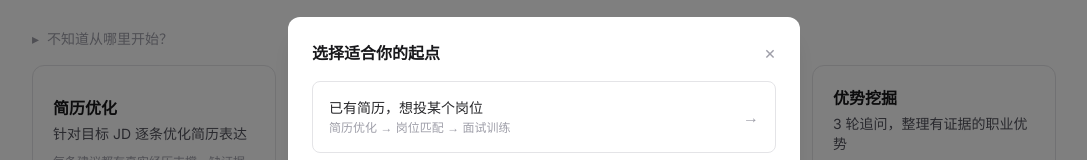
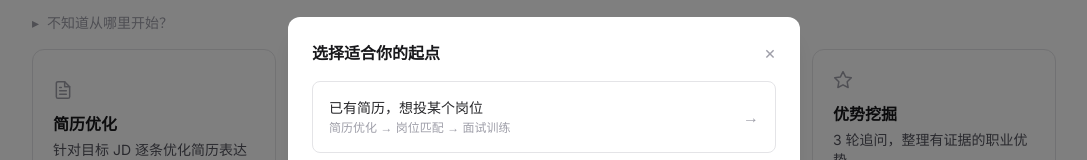
Before and after one commit to grinxx/offerhelper-web, a Next.js app: page / in a window 1280 px wide. Shown: the part 202-362 px from the top of the page, without its empty margins (96-1183 px from the left). Built offline with nearby package versions, Linux system fonts and the light colour scheme; no server answers.

Commit message:
feat: add back button to feature pages, add icons to feature cards

```diff
--- a/app/analyze/page.tsx
+++ b/app/analyze/page.tsx
@@ -3,6 +3,7 @@ import { useState, useCallback, useEffect, Suspense } from 'react'
 import { useRouter, useSearchParams } from 'next/navigation'
 import Link from 'next/link'
 import Logo from '@/components/Logo'
+import BackButton from '@/components/BackButton'
 import type { User } from '@supabase/supabase-js'
 import { createClient } from '@/lib/supabase/client'
 import ResumeUploader from '@/components/ResumeUploader'
@@ -158,7 +159,10 @@ function AnalyzePageInner() {
   return (
     <main className="w-full px-4 sm:px-8 md:px-12 lg:px-20 xl:px-32 py-10 max-w-7xl mx-auto">
       <header className="flex items-start justify-between mb-8 gap-4">
-        <Logo />
+        <div className="flex items-center gap-4">
+          <Logo />
+          <BackButton href="/" label="返回首页" />
+        </div>
         {user ? (
           <div className="flex flex-wrap items-center justify-end gap-x-3 gap-y-1 text-xs sm:text-sm text-zinc-500 dark:text-zinc-400">
             <Link href="/" className="hover:text-zinc-900 dark:hover:text-zinc-100">首页</Link>
--- a/app/interview/page.tsx
+++ b/app/interview/page.tsx
@@ -4,6 +4,7 @@ import { useState, useEffect, Suspense } from 'react'
 import { useSearchParams } from 'next/navigation'
 import Link from 'next/link'
 import Logo from '@/components/Logo'
+import BackButton from '@/components/BackButton'
 import type { User } from '@supabase/supabase-js'
 import { createClient } from '@/lib/supabase/client'
 import InterviewProgress from '@/components/InterviewProgress'
@@ -302,7 +303,10 @@ function InterviewPageInner() {
   return (
     <main className="w-full px-4 sm:px-8 md:px-12 lg:px-20 xl:px-32 py-10 max-w-7xl mx-auto">
       <header className="flex items-center justify-between mb-8">
-        <Logo />
+        <div className="flex items-center gap-4">
+          <Logo />
+          <BackButton href="/" label="返回首页" />
+        </div>
         <div className="flex items-center gap-3 text-sm text-zinc-500 dark:text-zinc-400">
           <Link href="/" className="hover:text-zinc-900 dark:hover:text-zinc-100 transition-colors">首页</Link>
           <span>|</span>
--- a/app/match/page.tsx
+++ b/app/match/page.tsx
@@ -4,6 +4,7 @@ import { useState, useEffect, Suspense } from 'react'
 import { useSearchParams } from 'next/navigation'
 import Link from 'next/link'
 import Logo from '@/components/Logo'
+import BackButton from '@/components/BackButton'
 import type { User } from '@supabase/supabase-js'
 import { createClient } from '@/lib/supabase/client'
 import ResumeUploader from '@/components/ResumeUploader'
@@ -217,7 +218,10 @@ function MatchPageInner() {
   return (
     <main className="w-full px-4 sm:px-8 md:px-12 lg:px-20 xl:px-32 py-10 max-w-7xl mx-auto">
       <header className="flex items-center justify-between mb-8">
-        <Logo />
+        <div className="flex items-center gap-4">
+          <Logo />
+          <BackButton href="/" label="返回首页" />
+        </div>
         <div className="flex items-center gap-3 text-sm text-zinc-500 dark:text-zinc-400">
           <Link href="/" className="hover:text-zinc-900 dark:hover:text-zinc-100 transition-colors">首页</Link>
           <span>|</span>
--- a/app/page.tsx
+++ b/app/page.tsx
@@ -15,6 +15,11 @@ const FEATURES = [
     detail: '每条建议都有真实经历支撑，缺证据的内容单独标注',
     href: '/analyze',
     requireLogin: false,
+    icon: (
+      <svg width="20" height="20" viewBox="0 0 24 24" fill="none" stroke="currentColor" strokeWidth="1.8" strokeLinecap="round" strokeLinejoin="round">
+        <path d="M14 2H6a2 2 0 0 0-2 2v16a2 2 0 0 0 2 2h12a2 2 0 0 0 2-2V8z"/><polyline points="14 2 14 8 20 8"/><line x1="16" y1="13" x2="8" y2="13"/><line x1="16" y1="17" x2="8" y2="17"/><polyline points="10 9 9 9 8 9"/>
+      </svg>
+    ),
   },
   {
     title: '岗位匹配',
@@ -22,6 +27,11 @@ const FEATURES = [
     detail: '评分 + 优劣势分析 + 投递建议，最多 5 个岗位',
     href: '/match',
     requireLogin: false,
+    icon: (
+      <svg width="20" height="20" viewBox="0 0 24 24" fill="none" stroke="currentColor" strokeWidth="1.8" strokeLinecap="round" strokeLinejoin="round">
+        <circle cx="11" cy="11" r="8"/><line x1="21" y1="21" x2="16.65" y2="16.65"/><line x1="11" y1="8" x2="11" y2="14"/><line x1="8" y1="11" x2="14" y2="11"/>
+      </svg>
+    ),
   },
   {
     title: '面试训练',
@@ -29,6 +39,11 @@ const FEATURES = [
     detail: '结构、证据、岗位关联三维实时评分，附参考答案',
     href: '/interview',
     requireLogin: true,
+    icon: (
+      <svg width="20" height="20" viewBox="0 0 24 24" fill="none" stroke="currentColor" strokeWidth="1.8" strokeLinecap="round" strokeLinejoin="round">
+        <path d="M21 15a2 2 0 0 1-2 2H7l-4 4V5a2 2 0 0 1 2-2h14a2 2 0 0 1 2 2z"/>
+      </svg>
+    ),
   },
   {
     title: '优势挖掘',
@@ -36,6 +51,11 @@ const FEATURES = [
     detail: '从真实经历中提炼能力标签，可结合目标 JD 定向分析',
     href: '/strengths',
     requireLogin: false,
+    icon: (
+      <svg width="20" height="20" viewBox="0 0 24 24" fill="none" stroke="currentColor" strokeWidth="1.8" strokeLinecap="round" strokeLinejoin="round">
+        <polygon points="12 2 15.09 8.26 22 9.27 17 14.14 18.18 21.02 12 17.77 5.82 21.02 7 14.14 2 9.27 8.91 8.26 12 2"/>
+      </svg>
+    ),
   },
 ]
 
@@ -197,6 +217,9 @@ export default function HomePage() {
             onClick={() => handleFeatureClick(f.href, f.requireLogin)}
             className="text-left border border-zinc-200 dark:border-zinc-800 rounded-xl p-5 hover:bg-zinc-50 dark:hover:bg-zinc-900 hover:border-zinc-400 dark:hover:border-zinc-600 transition-all group"
           >
+            <div className="text-zinc-400 dark:text-zinc-500 group-hover:text-zinc-600 dark:group-hover:text-zinc-300 mb-3 transition-colors">
+              {f.icon}
+            </div>
             <p className="text-base font-semibold text-zinc-900 dark:text-zinc-100 mb-1 group-hover:text-zinc-700 dark:group-hover:text-zinc-200">
               {f.title}
             </p>
--- a/app/strengths/page.tsx
+++ b/app/strengths/page.tsx
@@ -4,6 +4,7 @@ import { useState, useEffect, useRef, Suspense } from 'react'
 import { useSearchParams } from 'next/navigation'
 import Link from 'next/link'
 import Logo from '@/components/Logo'
+import BackButton from '@/components/BackButton'
 import type { User } from '@supabase/supabase-js'
 import { createClient } from '@/lib/supabase/client'
 import ChatBubble from '@/components/ChatBubble'
@@ -244,7 +245,10 @@ function StrengthsPageInner() {
   return (
     <main className="w-full px-4 sm:px-8 md:px-12 lg:px-20 xl:px-32 py-10 max-w-7xl mx-auto">
       <header className="flex items-center justify-between mb-8">
-        <Logo />
+        <div className="flex items-center gap-4">
+          <Logo />
+          <BackButton href="/" label="返回首页" />
+        </div>
         <div className="flex items-center gap-3 text-sm text-zinc-500 dark:text-zinc-400">
           <Link href="/" className="hover:text-zinc-900 dark:hover:text-zinc-100 transition-colors">首页</Link>
           <span>|</span>
--- /dev/null
+++ b/components/BackButton.tsx
@@ -0,0 +1,24 @@
+'use client'
+import { useRouter } from 'next/navigation'
+import Link from 'next/link'
+
+interface Props {
+  href?: string
+  label?: string
+}
+
+export default function BackButton({ href = '/', label = '返回首页' }: Props) {
+  const router = useRouter()
+
+  return (
+    <button
+      onClick={() => href === 'back' ? router.back() : router.push(href)}
+      className="flex items-center gap-1.5 text-sm text-zinc-500 dark:text-zinc-400 hover:text-zinc-900 dark:hover:text-zinc-100 transition-colors group"
+    >
+      <svg width="16" height="16" viewBox="0 0 16 16" fill="none" className="group-hover:-translate-x-0.5 transition-transform">
+        <path d="M10 3L5 8L10 13" stroke="currentColor" strokeWidth="1.5" strokeLinecap="round" strokeLinejoin="round"/>
+      </svg>
+      <span>{label}</span>
+    </button>
+  )
+}
```
